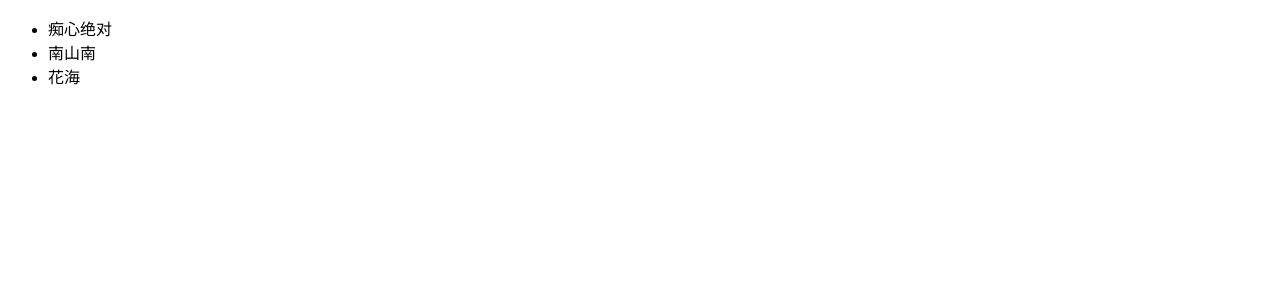
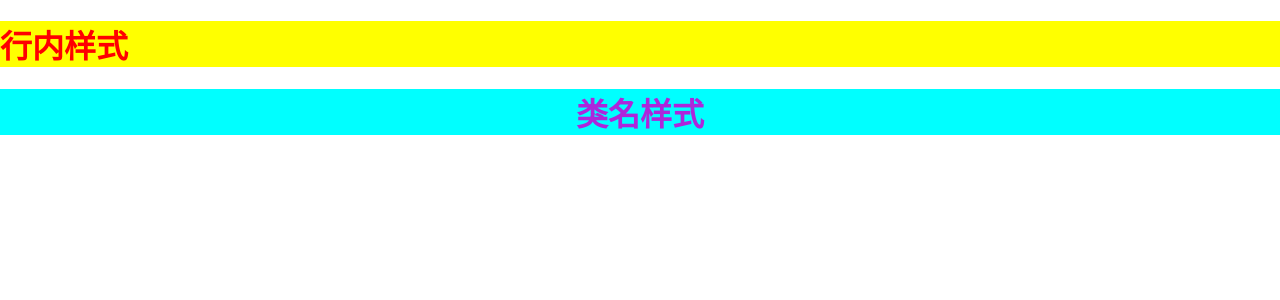
Before and after one commit to poype/react, a React (Create React App) app in the folder 02/my-app/: page / in a window 1280 px wide. Shown: the top 300 px of the page. Built offline with nearby package versions, Linux system fonts and the light colour scheme.

Commit message:
JSX样式

```diff
--- a/02/my-app/src/index.css
+++ b/02/my-app/src/index.css
@@ -11,3 +11,9 @@ code {
   font-family: source-code-pro, Menlo, Monaco, Consolas, 'Courier New',
     monospace;
 }
+
+.title {
+  color: rgb(173, 38, 219);
+  background-color: aqua;
+  text-align: center;
+}
--- a/02/my-app/src/index.js
+++ b/02/my-app/src/index.js
@@ -1,5 +1,7 @@
 import React from 'react';
 import ReactDOM from 'react-dom/client';
+// 导入css文件
+import './index.css'
 
 const title = React.createElement('h1', null, 'Hello React脚手架!!!')
 const root = ReactDOM.createRoot(document.getElementById('root'));
@@ -69,4 +71,13 @@ const page2 = (
     </div>
 )
 
-root.render(page2);
+// JSX样式
+const page3 = (
+    <div>
+        {/* style接受一个JavaScript对象 */}
+        <h1 style={{color: "red", backgroundColor: "yellow"}}>行内样式</h1>
+        <h1 className='title'>类名样式</h1>
+    </div>
+)
+
+root.render(page3);
```
